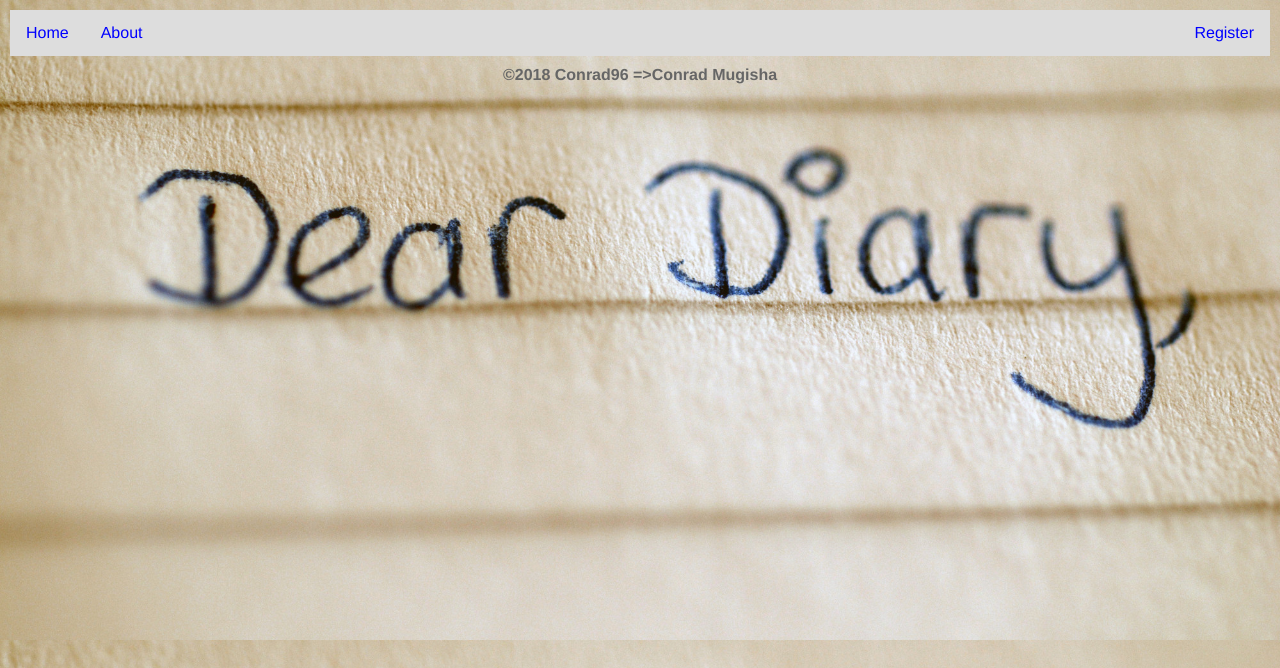
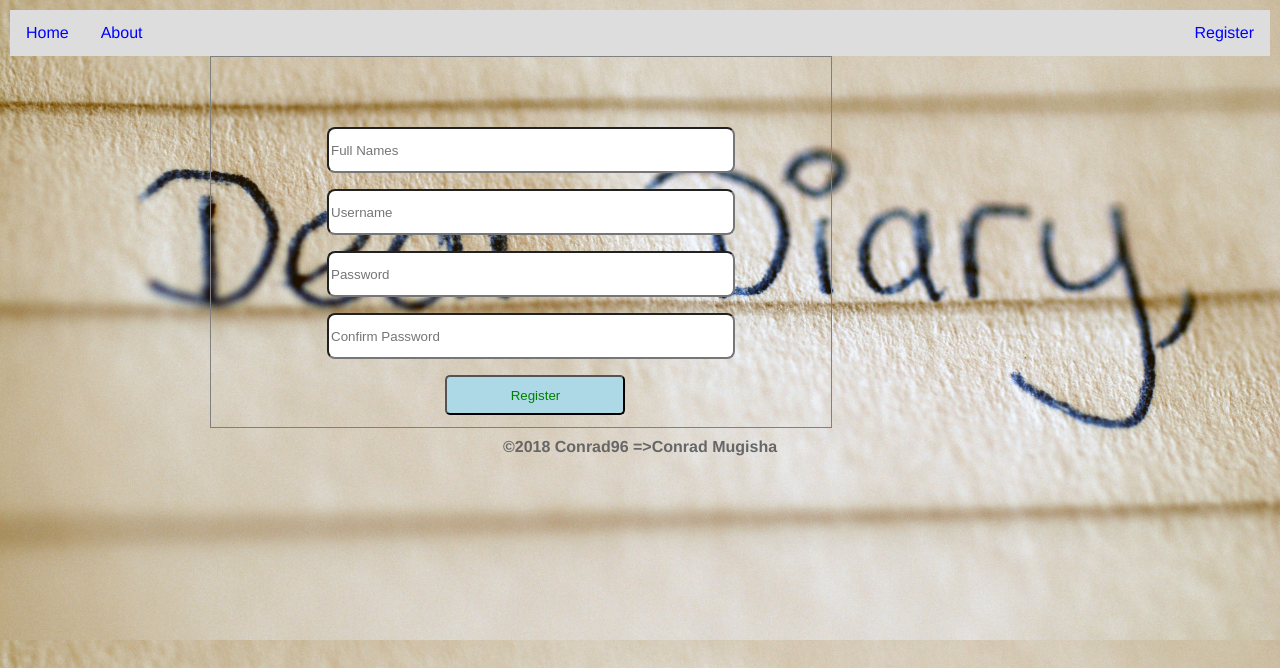
Before and after one commit to conrad96/myDiary, a Flask app: page /register in a window 1280 px wide. Shown: the top 668 px of the page. Run offline with Flask 2, Linux system fonts and the light colour scheme.

Commit message:
UI register template Edit

```diff
--- a/static/css/styles.css
+++ b/static/css/styles.css
@@ -56,3 +56,16 @@ body{
 	width: 400px;
 	border-radius: 8px;
 }
+.regForm{
+	border: 1px solid gray;
+	width: 600px;
+	height: 350px;
+	padding-top: 20px;
+	padding-left: 20px;
+}
+.regForm label{
+	color:white;
+}
+.wrapper{
+	padding-left: 200px;
+}
--- a/templates/register.html
+++ b/templates/register.html
@@ -1,7 +1,24 @@
 {%include "header.html" %}
 <div class="container">
 	{%include "home-navigation.html" %}
+	<div class="wrapper">
+		<div class="regForm">
+			<center style="padding-top: 50px;">
+			<form>
 
+				<input type="text" name="names" class="input_field" placeholder="Full Names"><p />
+
+				<input type="text" name="uname" class="input_field" placeholder="Username"><p />
+
+				<input type="password" name="pwd" class="input_field" placeholder="Password"><p />
+
+				<input type="password" name="cpwd" class="input_field" placeholder="Confirm Password"><p />
+				<label>&nbsp;</label>
+				<input type="submit" value="Register" id="submit_btn">
+			</form>
+			</center>
+		</div>
+	</div>
 </div>
 
 {%include "footer.html" %}
```
